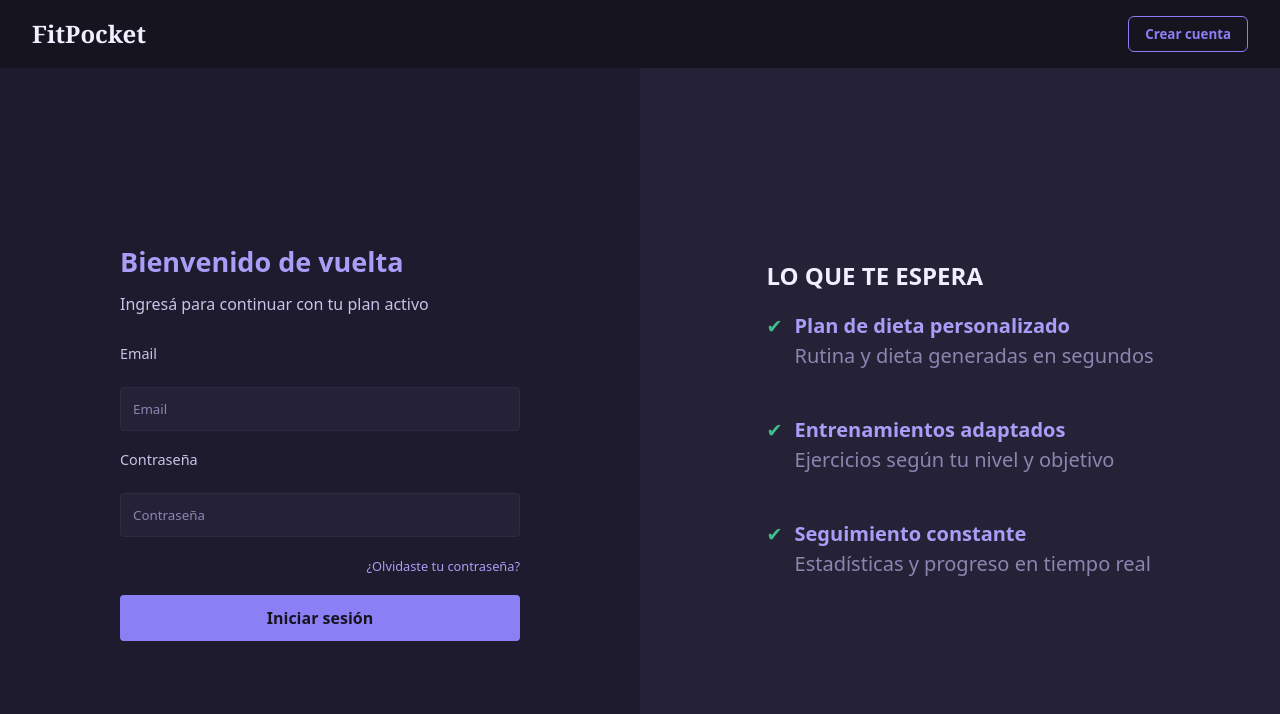
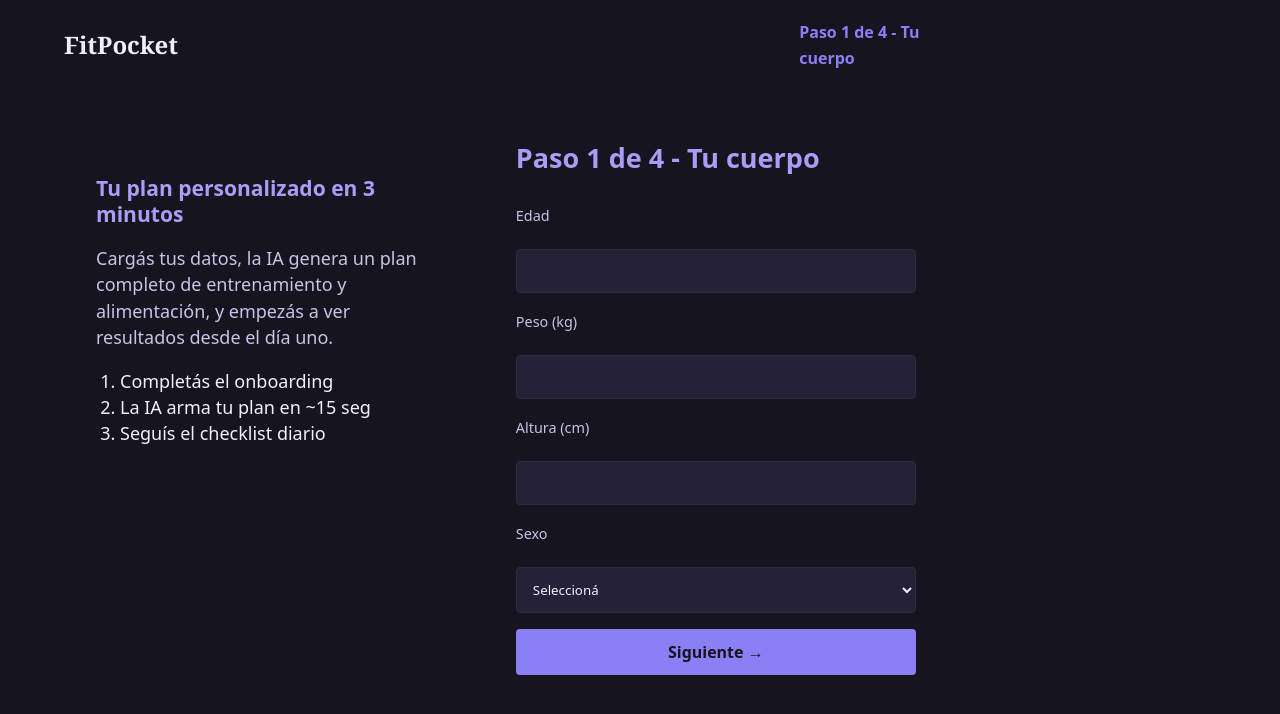
Before and after one commit to Sofipow-007/FitPocket, a React app in the folder fullStack/frontend/: page / in a window 1280 px wide. Before the commit this address led to /login. Shown: the top 714 px of the page. Built offline with nearby package versions, Linux system fonts and the light colour scheme; the HTML template or start-up script is replaced by a standard one.

Commit message:
No está terminada la vista, faltan corregir varias cosas

```diff
--- a/fullStack/frontend/src/App.jsx
+++ b/fullStack/frontend/src/App.jsx
@@ -1,9 +1,6 @@
 import "./App.css";
-import { BrowserRouter, Routes, Route, Navigate } from "react-router-dom";
-import Login from "./pages/Login/Login";
-import Register from "./pages/Register/Register";
+import { BrowserRouter, Routes, Route } from "react-router-dom";
 import Onboarding1 from "./pages/Onboarding1/Onboarding1";
-
 
 function App() {
   return (
@@ -11,10 +8,8 @@ function App() {
       <div className="App">
         <main className="main-content">
           <Routes>
-            <Route path="/" element={<Navigate to="/login" />} />
-            <Route path="/login" element={<Login />} />
-            <Route path="/register" element={<Register />} />
-            <Route path="/onboarding/1" element={<Onboarding1 />} />
+            {/* única ruta activa */}
+            <Route path="/" element={<Onboarding1 />} />
           </Routes>
         </main>
       </div>
--- a/fullStack/frontend/src/components/componentsOnboarding1/OnboardingHero1.css
+++ b/fullStack/frontend/src/components/componentsOnboarding1/OnboardingHero1.css
@@ -1,5 +1,20 @@
 .onboarding-hero1 {
-    width: 100%;
-    flex-shrink: 0;
-    height: auto;
-  }
+  width: 100%;
+  flex-shrink: 0;
+  background-color: var(--bg2); /* mismo fondo que el navbar */
+}
+
+.navbar-wrapper {
+  display: flex;
+  justify-content: space-between; /* logo a la izquierda, texto a la derecha */
+  align-items: center;
+  padding: 1rem 2rem;
+}
+
+.step-title {
+  font-family: var(--heading);
+  font-size: 1rem;
+  font-weight: 600;
+  color: var(--vio-primario);
+  margin: 0;
+}
--- a/fullStack/frontend/src/components/componentsOnboarding1/OnboardingHero1.jsx
+++ b/fullStack/frontend/src/components/componentsOnboarding1/OnboardingHero1.jsx
@@ -4,7 +4,10 @@ import "./OnboardingHero1.css";
 export default function OnboardingHero1() {
   return (
     <header className="onboarding-hero1">
-      <Navbar />
+      <div className="navbar-wrapper">
+        <Navbar />
+        <h2 className="step-title">Paso 1 de 4 - Tu cuerpo</h2>
+      </div>
     </header>
   );
 }
--- a/fullStack/frontend/src/pages/Onboarding1/Onboarding1.css
+++ b/fullStack/frontend/src/pages/Onboarding1/Onboarding1.css
@@ -0,0 +1,39 @@
+.onboarding1-container {
+  display: flex;
+  flex-direction: column;
+  min-height: 100vh;
+  background-color: var(--bg-base);
+}
+
+.onboarding1-content {
+  flex: 1;
+  display: flex;                /* usamos flex en lugar de grid */
+  flex-direction: row;
+  justify-content: space-between;
+  align-items: flex-start;
+  padding: 2rem 4rem;
+  gap: 3rem;
+}
+
+.onboarding1-info {
+  flex: 1;                      /* ocupa mitad izquierda */
+  max-width: 500px;
+}
+
+.onboarding1-form {
+  flex: 1;                      /* ocupa mitad derecha */
+  max-width: 400px;
+}
+
+@media (max-width: 768px) {
+  .onboarding1-content {
+    flex-direction: column;     /* en mobile se apilan */
+    align-items: center;
+    padding: 1.5rem;
+  }
+
+  .onboarding1-info,
+  .onboarding1-form {
+    max-width: 100%;
+  }
+}
--- a/fullStack/frontend/src/pages/Onboarding1/Onboarding1.jsx
+++ b/fullStack/frontend/src/pages/Onboarding1/Onboarding1.jsx
@@ -0,0 +1,20 @@
+import "./Onboarding1.css";
+import OnboardingHero1 from "../../components/componentsOnboarding1/OnboardingHero1";
+import OnboardingForm1 from "../../components/componentsOnboarding1/OnboardingForm1";
+import OnboardingInfo1 from "../../components/componentsOnboarding1/OnboardingInfo1";
+
+export default function Onboarding1() {
+  return (
+    <div className="onboarding1-container">
+      <OnboardingHero1 />
+      <div className="onboarding1-content">
+        <section className="onboarding1-info">
+          <OnboardingInfo1 />
+        </section>
+        <section className="onboarding1-form">
+          <OnboardingForm1 />
+        </section>
+      </div>
+    </div>
+  );
+}
```
